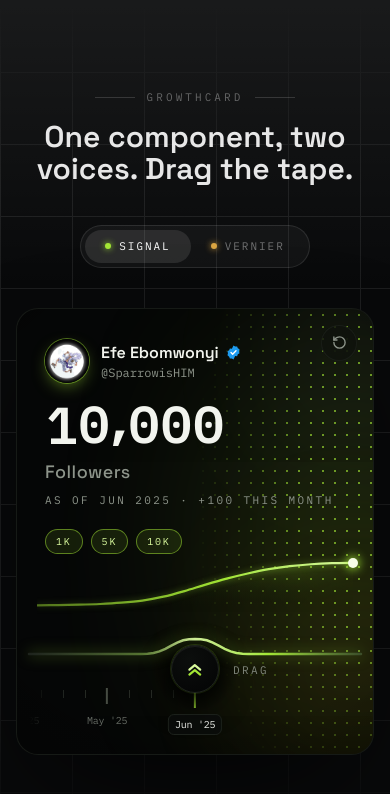
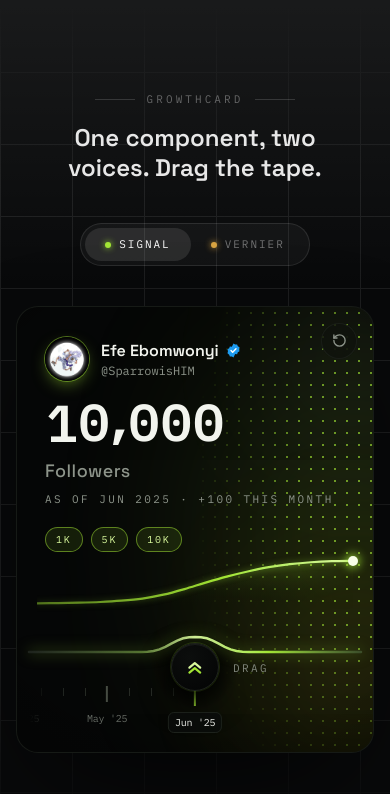
Before and after one commit to SparrowisHIM/measuring-component-, a Next.js app: page / in a window 390 px wide. Shown: the top 794 px of the page. Built offline with nearby package versions, Linux system fonts and the light colour scheme.

Commit message:
fix: prevent mobile headline clipping

```diff
--- a/src/app/page.tsx
+++ b/src/app/page.tsx
@@ -22,7 +22,7 @@ export default function Home() {
             </span>
             <span className="h-px w-10 bg-white/15" aria-hidden />
           </div>
-          <h1 className="max-w-3xl text-balance font-display text-3xl font-semibold leading-[1.06] text-white/90 sm:text-4xl lg:text-5xl">
+          <h1 className="max-w-[20rem] text-balance font-display text-2xl font-semibold leading-tight text-white/90 sm:max-w-3xl sm:text-4xl sm:leading-[1.08] lg:text-5xl">
             One component, two voices. Drag the tape.
           </h1>
         </header>
```
